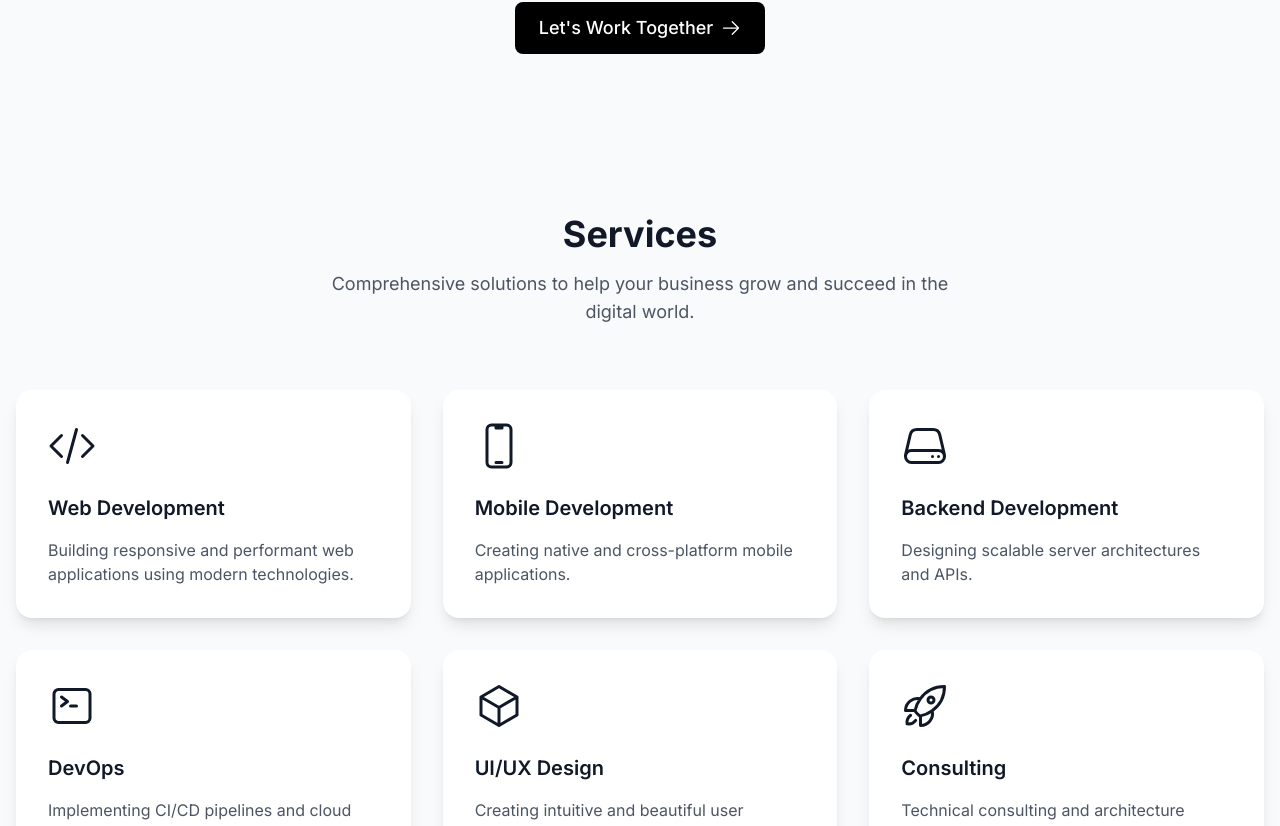
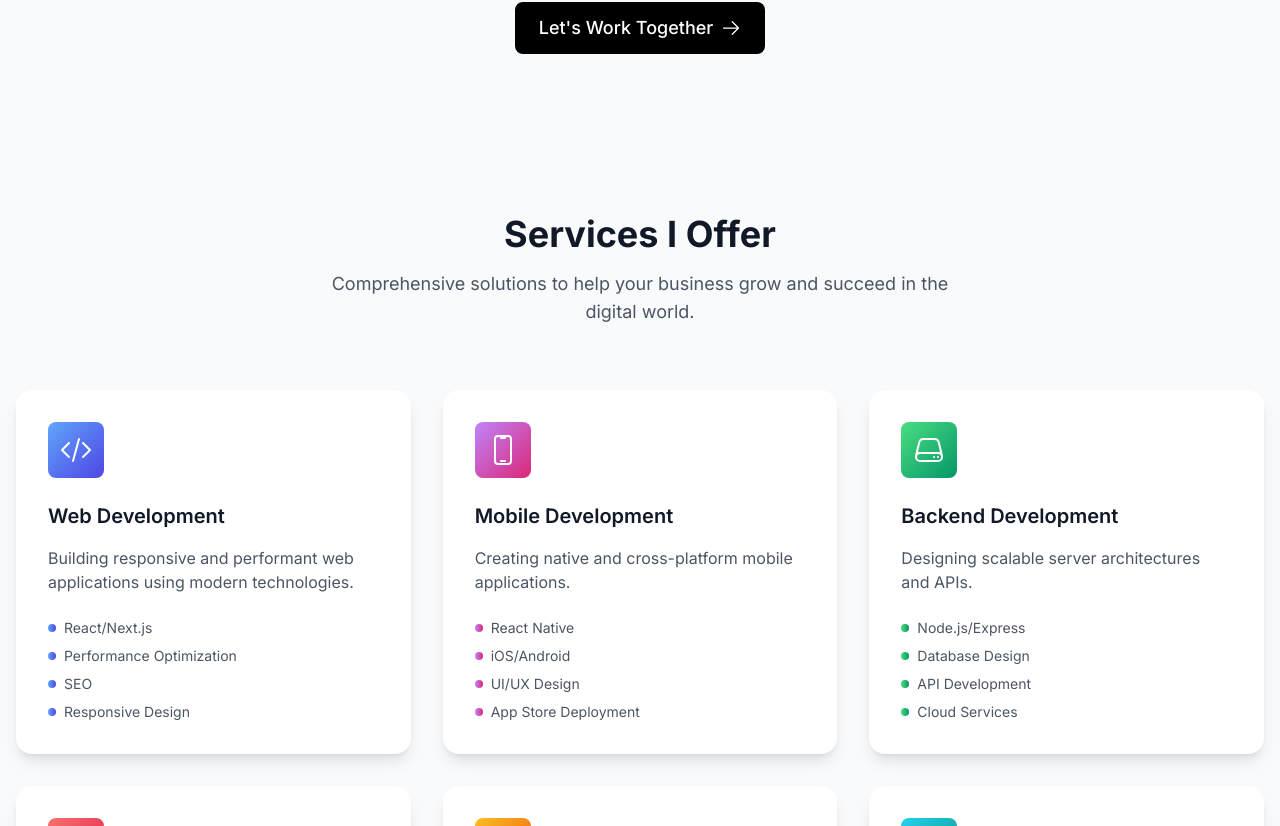
Before and after one commit to thekshitiz/kshitiz-portfolio, a Next.js app: page / in a window 1280 px wide. Shown: the part 1974-2800 px from the top of the page. Built offline with nearby package versions, Linux system fonts and the light colour scheme; a web font is replaced by a local one.

Commit message:
made about section more fun and working site

```diff
--- a/src/components/About.tsx
+++ b/src/components/About.tsx
@@ -68,7 +68,8 @@ const MetricCard = ({ number, label }: { number: string; label: string }) => {
                 whileInView={{ scale: [0.5, 1.2, 1] }}
                 transition={{ duration: 0.5, times: [0, 0.8, 1] }}
             >
-                {isNumeric ? count : number}{suffix}
+                {isNumeric ? count : number}
+                {suffix}
             </motion.div>
             <div className="text-gray-600 dark:text-gray-400">{label}</div>
         </motion.div>
--- a/src/components/Services.tsx
+++ b/src/components/Services.tsx
@@ -16,44 +16,81 @@ const services = [
         description:
             'Building responsive and performant web applications using modern technologies.',
         icon: CodeBracketIcon,
-        color: 'from-blue-400 to-blue-600',
+        gradient: 'from-blue-400 to-indigo-600',
+        features: [
+            'React/Next.js',
+            'Performance Optimization',
+            'SEO',
+            'Responsive Design',
+        ],
     },
     {
         title: 'Mobile Development',
         description: 'Creating native and cross-platform mobile applications.',
         icon: DevicePhoneMobileIcon,
-        color: 'from-purple-400 to-purple-600',
+        gradient: 'from-purple-400 to-pink-600',
+        features: [
+            'React Native',
+            'iOS/Android',
+            'UI/UX Design',
+            'App Store Deployment',
+        ],
     },
     {
         title: 'Backend Development',
         description: 'Designing scalable server architectures and APIs.',
         icon: ServerIcon,
-        color: 'from-green-400 to-green-600',
+        gradient: 'from-green-400 to-emerald-600',
+        features: [
+            'Node.js/Express',
+            'Database Design',
+            'API Development',
+            'Cloud Services',
+        ],
     },
     {
         title: 'DevOps',
         description: 'Implementing CI/CD pipelines and cloud infrastructure.',
         icon: CommandLineIcon,
-        color: 'from-red-400 to-red-600',
+        gradient: 'from-red-400 to-rose-600',
+        features: ['AWS/Cloud', 'Docker/K8s', 'CI/CD', 'Monitoring'],
     },
     {
         title: 'UI/UX Design',
         description: 'Creating intuitive and beautiful user interfaces.',
         icon: CubeIcon,
-        color: 'from-yellow-400 to-yellow-600',
+        gradient: 'from-amber-400 to-orange-600',
+        features: [
+            'Wireframing',
+            'Prototyping',
+            'User Research',
+            'Design Systems',
+        ],
     },
     {
         title: 'Consulting',
         description: 'Technical consulting and architecture planning.',
         icon: RocketLaunchIcon,
-        color: 'from-pink-400 to-pink-600',
+        gradient: 'from-cyan-400 to-teal-600',
+        features: [
+            'Architecture Review',
+            'Tech Stack Selection',
+            'Performance Audit',
+            'Best Practices',
+        ],
     },
 ]
 
 export default function Services() {
     return (
-        <section className="py-20 bg-gray-50 dark:bg-gray-800">
-            <div className="container mx-auto px-4">
+        <section className="py-20 bg-gray-50 dark:bg-gray-800 overflow-hidden">
+            {/* Background Decorative Elements */}
+            <div className="absolute inset-0 overflow-hidden">
+                <div className="absolute -top-1/2 -right-1/4 w-96 h-96 bg-gradient-to-br from-purple-500/10 to-transparent rounded-full blur-3xl" />
+                <div className="absolute -bottom-1/2 -left-1/4 w-96 h-96 bg-gradient-to-tr from-blue-500/10 to-transparent rounded-full blur-3xl" />
+            </div>
+
+            <div className="container mx-auto px-4 relative">
                 <motion.div
                     initial={{ opacity: 0, y: 20 }}
                     whileInView={{ opacity: 1, y: 0 }}
@@ -61,7 +98,7 @@ export default function Services() {
                     className="text-center mb-16"
                 >
                     <h2 className="text-4xl font-bold text-gray-900 dark:text-white mb-4">
-                        Services
+                        Services I Offer
                     </h2>
                     <p className="text-lg text-gray-600 dark:text-gray-300 max-w-2xl mx-auto">
                         Comprehensive solutions to help your business grow and
@@ -76,23 +113,54 @@ export default function Services() {
                             initial={{ opacity: 0, y: 20 }}
                             whileInView={{ opacity: 1, y: 0 }}
                             transition={{ duration: 0.5, delay: index * 0.1 }}
-                            className="group relative bg-white dark:bg-gray-900 p-8 rounded-2xl shadow-lg hover:shadow-xl transition-shadow overflow-hidden"
+                            whileHover={{ y: -5 }}
+                            className="group relative bg-white dark:bg-gray-900 p-8 rounded-2xl shadow-lg hover:shadow-xl transition-all duration-300"
                         >
-                            {/* Gradient Background */}
+                            {/* Gradient Border */}
                             <div
-                                className={`absolute inset-0 bg-gradient-to-br ${service.color} opacity-0 group-hover:opacity-5 transition-opacity`}
-                            />
+                                className="absolute inset-0 rounded-2xl bg-gradient-to-br opacity-0 group-hover:opacity-100 transition-opacity duration-300"
+                                style={{ padding: '1px' }}
+                            >
+                                <div className="absolute inset-0 rounded-2xl bg-gradient-to-br opacity-0 group-hover:opacity-100 transition-opacity duration-300" />
+                                <div className="h-full w-full bg-white dark:bg-gray-900 rounded-2xl" />
+                            </div>
 
-                            <div className="relative z-10">
-                                <div className="mb-6">
-                                    <service.icon className="w-12 h-12 text-gray-900 dark:text-white" />
+                            <div className="relative">
+                                {/* Icon with gradient background */}
+                                <div
+                                    className={`w-14 h-14 rounded-lg bg-gradient-to-br ${service.gradient} p-3 mb-6 transform group-hover:scale-110 transition-transform duration-300`}
+                                >
+                                    <service.icon className="w-full h-full text-white" />
                                 </div>
-                                <h3 className="text-xl font-semibold text-gray-900 dark:text-white mb-4">
+
+                                <h3 className="text-xl font-semibold text-gray-900 dark:text-white mb-4 group-hover:text-transparent group-hover:bg-clip-text group-hover:bg-gradient-to-r group-hover:from-purple-400 group-hover:to-pink-600">
                                     {service.title}
                                 </h3>
-                                <p className="text-gray-600 dark:text-gray-300">
+
+                                <p className="text-gray-600 dark:text-gray-300 mb-6">
                                     {service.description}
                                 </p>
+
+                                {/* Features List */}
+                                <ul className="space-y-2">
+                                    {service.features.map((feature, i) => (
+                                        <motion.li
+                                            key={feature}
+                                            initial={{ opacity: 0, x: -10 }}
+                                            whileInView={{ opacity: 1, x: 0 }}
+                                            transition={{
+                                                duration: 0.3,
+                                                delay: index * 0.1 + i * 0.1,
+                                            }}
+                                            className="flex items-center text-sm text-gray-600 dark:text-gray-400"
+                                        >
+                                            <span
+                                                className={`w-2 h-2 rounded-full bg-gradient-to-r ${service.gradient} mr-2`}
+                                            />
+                                            {feature}
+                                        </motion.li>
+                                    ))}
+                                </ul>
                             </div>
                         </motion.div>
                     ))}
```
Also changed, not shown: src/hooks/useCount.ts (line endings or trailing spaces).
